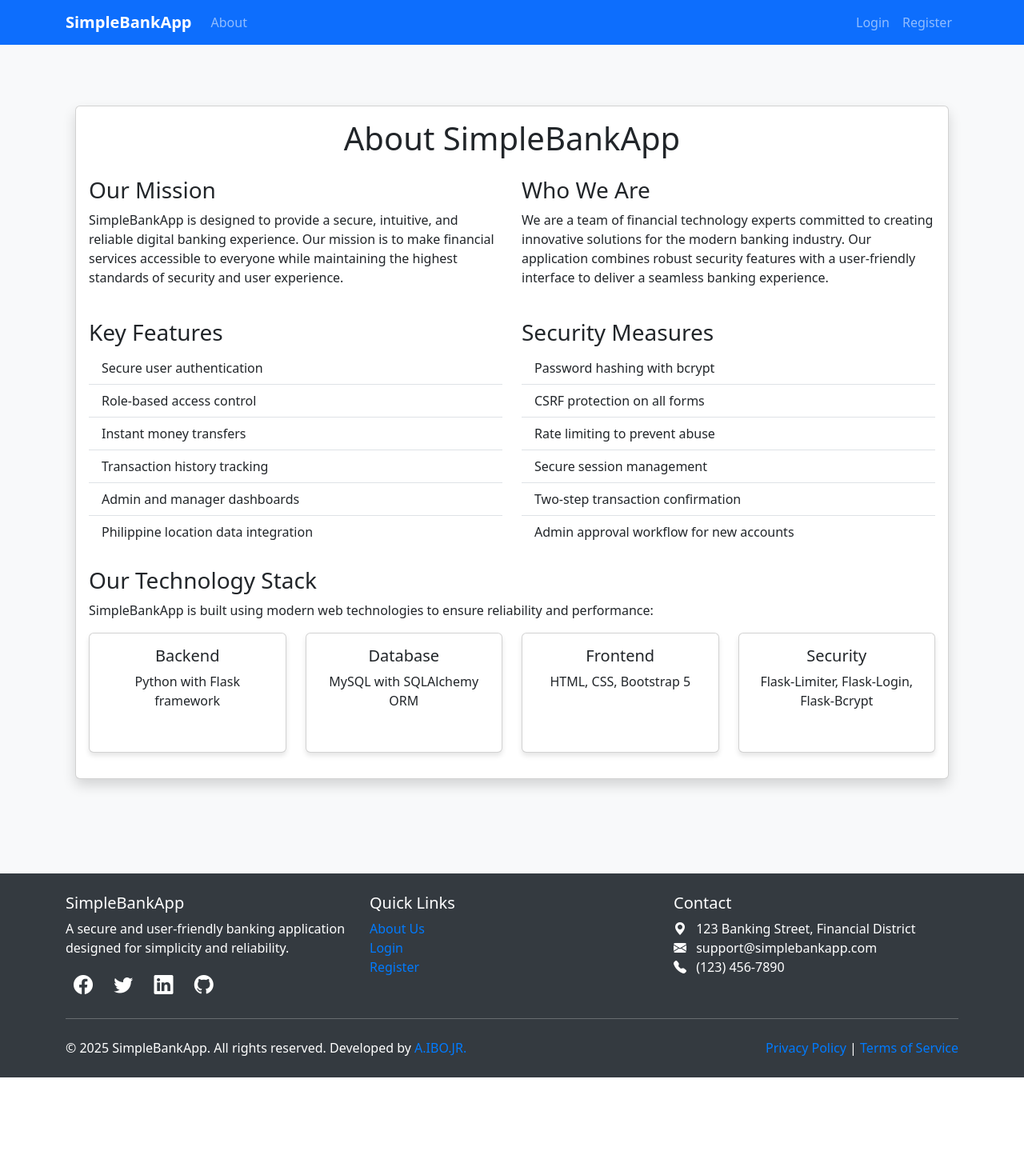
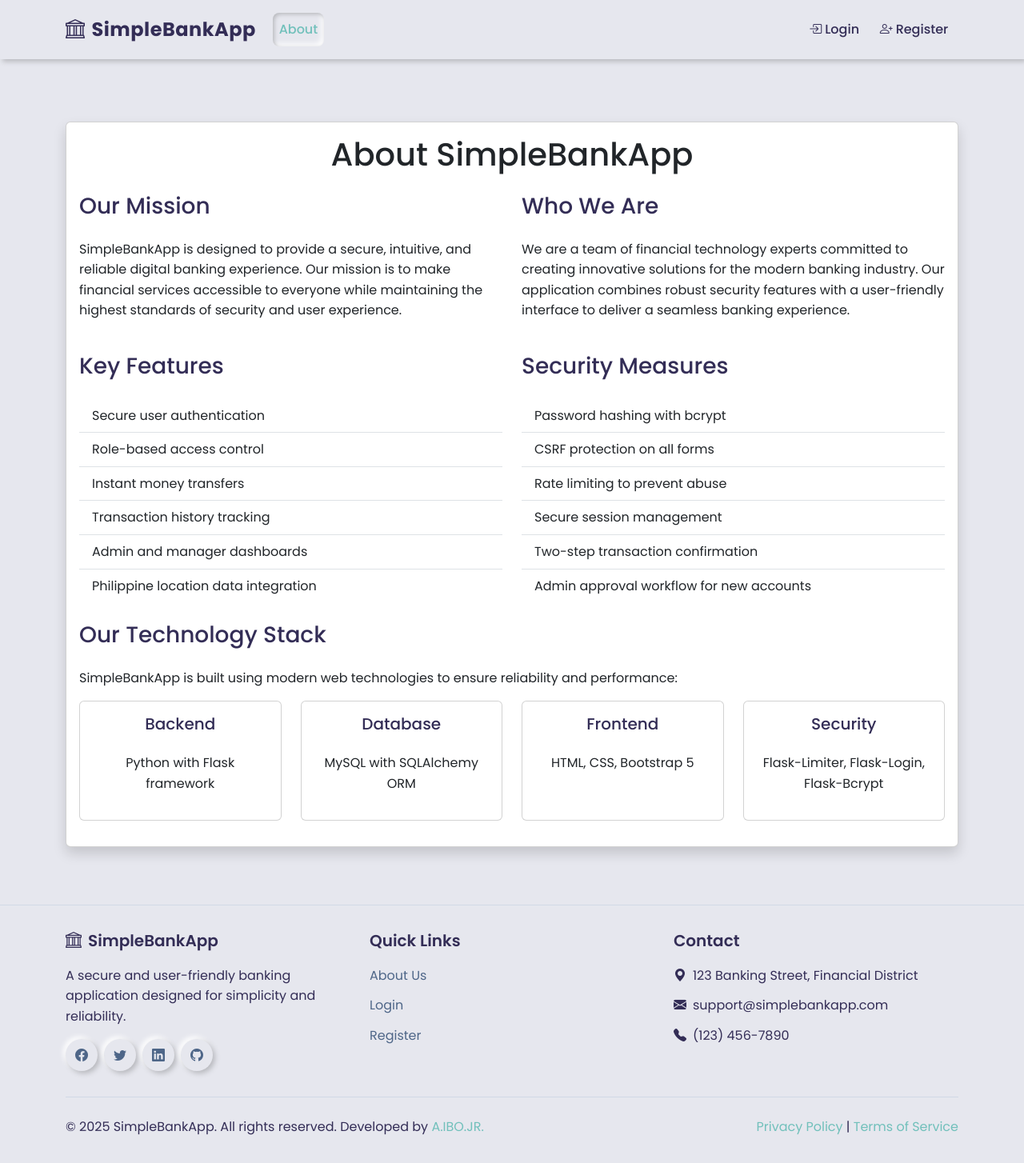
Before and after one commit to CSPC-BSCS-3B/CSEC_322_FINAL_PROJECT, a Flask app: page /about in a window 1280 px wide. Shown: the whole page at 80% size. Before the commit the page ends 1347 px from the top, so only its background shows below. Run offline with Flask 3, Linux system fonts and the light colour scheme; parts of the project's set-up code (start-up, migrations or seed data) failed here and were passed over; some libraries are stand-ins or nearby versions.

Commit message:
Initial--Revamps UI with neumorphic design and improves UX
Introduces a custom neumorphic CSS theme for a modern, visually appealing interface, replacing Bootstrap's standard look. Updates navigation, badges, alerts, and footer for better consistency and accessibility. Enhances user experience with improved iconography, dynamic nav highlighting, and a streamlined logout interaction.

```diff
--- /dev/null
+++ b/static/css/neumorphism.css
@@ -0,0 +1,260 @@
+:root {
+  /* Color Palette */
+  --neu-dark: #332D56;      /* Dark purple */
+  --neu-medium: #4E6688;    /* Blue-gray */
+  --neu-accent: #71C0BB;    /* Teal */
+  --neu-light: #E3EEB2;     /* Light yellow-green */
+
+  /* Background Color - light gray for neumorphic effects */
+  --neu-bg: #e6e7ee;
+  --neu-bg-darker: #d1d9e6;
+  --neu-bg-lighter: #f5f6fa;
+
+  /* Text Colors */
+  --neu-text-primary: var(--neu-dark);
+  --neu-text-secondary: var(--neu-medium);
+  --neu-text-accent: var(--neu-accent);
+  --neu-text-light: #7b829e;
+
+  /* Shadow Configuration */
+  --neu-shadow-small: 3px 3px 6px #b8b9be, -3px -3px 6px #ffffff;
+  --neu-shadow: 6px 6px 12px #b8b9be, -6px -6px 12px #ffffff;
+  --neu-shadow-large: 8px 8px 16px #b8b9be, -8px -8px 16px #ffffff;
+  --neu-shadow-inset: inset 2px 2px 5px #b8b9be, inset -3px -3px 7px #ffffff;
+
+  /* Border Radius */
+  --neu-radius-sm: 6px;
+  --neu-radius: 8px;
+  --neu-radius-lg: 12px;
+}
+
+/* Base Styles */
+body {
+  background-color: var(--neu-bg);
+  color: var(--neu-text-primary);
+  font-family: 'Poppins', sans-serif;
+  padding-top: 80px;
+  min-height: 100vh;
+  line-height: 1.6;
+  display: flex;          /* Add flex display */
+  flex-direction: column; /* Stack children vertically */
+}
+
+h1, h2, h3, h4, h5, h6 {
+  color: var(--neu-dark);
+  margin-bottom: 1.5rem;
+}
+
+a {
+  color: var(--neu-accent);
+  text-decoration: none;
+  transition: all 0.3s ease;
+}
+
+a:hover {
+  color: var(--neu-dark);
+}
+
+/* Neumorphic Navbar */
+.neu-navbar {
+  background-color: var(--neu-bg);
+  box-shadow: var(--neu-shadow-small);
+  padding: 0.8rem 0;
+}
+
+.neu-navbar .navbar-brand {
+  color: var(--neu-dark);
+  font-weight: 700;
+  font-size: 1.5rem;
+  letter-spacing: 0.5px;
+}
+
+.neu-navbar .nav-link {
+  color: var(--neu-text-primary) !important;
+  margin: 0 0.3rem;
+  padding: 0.5rem 1.2rem;
+  border-radius: var(--neu-radius);
+  transition: all 0.3s ease;
+  font-weight: 500;
+}
+
+.neu-navbar .nav-link:hover {
+  box-shadow: var(--neu-shadow-small);
+  color: var(--neu-accent) !important;
+}
+
+.neu-navbar .nav-link.active {
+  box-shadow: var(--neu-shadow-inset);
+  color: var(--neu-accent) !important;
+}
+
+.neu-navbar .dropdown-menu {
+  background-color: var(--neu-bg);
+  border: none;
+  border-radius: var(--neu-radius);
+  box-shadow: var(--neu-shadow);
+  padding: 0.8rem;
+}
+
+.neu-navbar .dropdown-item {
+  color: var(--neu-text-primary);
+  border-radius: var(--neu-radius-sm);
+  padding: 0.5rem 1rem;
+  transition: all 0.3s ease;
+  margin-bottom: 0.2rem;
+}
+
+.neu-navbar .dropdown-item:hover {
+  background-color: var(--neu-bg);
+  box-shadow: var(--neu-shadow-inset);
+  color: var(--neu-accent);
+}
+
+/* Neumorphic Badge */
+.neu-badge {
+  display: inline-block;
+  padding: 0.35em 0.65em;
+  font-size: 0.75em;
+  font-weight: 600;
+  line-height: 1;
+  text-align: center;
+  white-space: nowrap;
+  vertical-align: baseline;
+  border-radius: 30px;
+  color: white;
+  background-color: var(--neu-accent);
+  margin-left: 0.5rem;
+  box-shadow: 2px 2px 5px #b8b9be, -2px -2px 5px #ffffff;
+}
+
+.neu-badge-success {
+  background-color: #56c59e;
+}
+
+.neu-badge-danger {
+  background-color: #e05260;
+}
+
+.neu-badge-warning {
+  background-color: #f0bc5e;
+  color: var(--neu-dark);
+}
+
+.neu-badge-info {
+  background-color: #2684ff;
+}
+
+/* Flash Messages (Alerts) */
+.neu-alert {
+  position: relative;
+  padding: 1rem 1.5rem;
+  margin-bottom: 1rem;
+  border: none;
+  border-radius: var(--neu-radius);
+  box-shadow: var(--neu-shadow);
+  background-color: var(--neu-bg);
+}
+
+.neu-alert-success {
+  border-left: 4px solid #56c59e;
+}
+
+.neu-alert-danger {
+  border-left: 4px solid #e05260;
+}
+
+.neu-alert-warning {
+  border-left: 4px solid #f0bc5e;
+}
+
+.neu-alert-info {
+  border-left: 4px solid #2684ff;
+}
+
+/* Content Container */
+.neu-container {
+  flex: 1 0 auto;         /* Allow container to grow but not shrink */
+  padding: 1.5rem 0;      /* Reduced padding from 2rem to 1.5rem */
+  display: flex;
+  flex-direction: column;
+}
+
+/* Footer */
+.neu-footer {
+  flex-shrink: 0;         /* Prevent footer from shrinking */
+  background-color: var(--neu-bg);
+  border-top: 1px solid var(--neu-bg-darker);
+  padding: 2rem 0;
+  margin-top: auto;       /* Push to the bottom if content is short */
+}
+
+.neu-footer h5 {
+  color: var(--neu-dark);
+  font-weight: 600;
+  margin-bottom: 1.2rem;
+}
+
+.neu-footer-links {
+  list-style: none;
+  padding-left: 0;
+}
+
+.neu-footer-links li {
+  margin-bottom: 0.75rem;
+}
+
+.neu-footer-links li a {
+  color: var(--neu-text-secondary);
+  transition: color 0.3s ease;
+}
+
+.neu-footer-links li a:hover {
+  color: var(--neu-accent);
+}
+
+.neu-footer-bottom {
+  margin-top: 2rem;
+  padding-top: 1.5rem;
+  border-top: 1px solid var(--neu-bg-darker);
+}
+
+.neu-social-icon {
+  display: inline-flex;
+  align-items: center;
+  justify-content: center;
+  width: 40px;
+  height: 40px;
+  border-radius: 50%;
+  margin-right: 0.5rem;
+  color: var(--neu-text-secondary);
+  box-shadow: var(--neu-shadow-small);
+  transition: all 0.3s ease;
+}
+
+.neu-social-icon:hover {
+  color: var(--neu-accent);
+  box-shadow: var(--neu-shadow-inset);
+}
+
+/* Responsive adjustments */
+@media (max-width: 768px) {
+  .neu-navbar .nav-link {
+    margin: 0.2rem 0;
+  }
+}
+
+/* Logout Button */
+.neu-btn-logout {
+  background: none;
+  border: none;
+  color: var(--neu-text-primary);
+  padding: 0.5rem 1.2rem;
+  border-radius: var(--neu-radius);
+  transition: all 0.3s ease;
+  font-weight: 500;
+}
+
+.neu-btn-logout:hover {
+  box-shadow: var(--neu-shadow-small);
+  color: var(--neu-accent);
+}
--- a/templates/base.html
+++ b/templates/base.html
@@ -8,81 +8,21 @@
     <link href="https://cdn.jsdelivr.net/npm/bootstrap@5.3.0/dist/css/bootstrap.min.css" rel="stylesheet">
     <!-- Bootstrap Icons -->
     <link href="https://cdn.jsdelivr.net/npm/bootstrap-icons@1.10.0/font/bootstrap-icons.css" rel="stylesheet">
-    <style>
-        body {
-            padding-top: 60px;
-            background-color: #f8f9fa;
-            min-height: 100vh;
-            display: flex;
-            flex-direction: column;
-        }
-        .navbar-brand {
-            font-weight: bold;
-        }
-        .card {
-            margin-bottom: 20px;
-            box-shadow: 0 4px 6px rgba(0,0,0,0.1);
-        }
-        .transaction-item {
-            border-left: 4px solid #dee2e6;
-            padding: 10px;
-            margin-bottom: 10px;
-            background-color: white;
-        }
-        .transaction-item.sent {
-            border-left-color: #dc3545;
-        }
-        .transaction-item.received {
-            border-left-color: #28a745;
-        }
-        .balance-card {
-            background: linear-gradient(135deg, #007bff, #6610f2);
-            color: white;
-        }
-        .flash-messages {
-            margin-top: 10px;
-        }
-        .account-badge {
-            font-size: 12px;
-            padding: 3px 8px;
-            border-radius: 10px;
-            margin-left: 5px;
-        }
-        .content {
-            flex: 1 0 auto;
-        }
-        .footer {
-            flex-shrink: 0;
-            background-color: #343a40;
-            color: white;
-            padding: 25px 0;
-            margin-top: 50px;
-        }
-        .footer a {
-            color: #007bff;
-            text-decoration: none;
-        }
-        .footer a:hover {
-            color: #0056b3;
-            text-decoration: underline;
-        }
-        .social-icons {
-            font-size: 1.5rem;
-        }
-        .social-icons a {
-            margin: 0 10px;
-            color: white;
-        }
-        .social-icons a:hover {
-            color: #007bff;
-        }
-    </style>
+    <!-- Google Fonts - Poppins -->
+    <link href="https://fonts.googleapis.com/css2?family=Poppins:wght@300;400;500;600;700&display=swap" rel="stylesheet">
+    <!-- Neumorphic CSS -->
+    <link href="{{ url_for('static', filename='css/neumorphism.css') }}" rel="stylesheet">
+    {% block head %}{% endblock %}
 </head>
 <body{% if current_user.is_authenticated %} class="logged-in"{% endif %}>
-    <nav class="navbar navbar-expand-md navbar-dark bg-primary fixed-top">
+    <!-- Navbar -->
+    <nav class="navbar navbar-expand-md neu-navbar fixed-top">
         <div class="container">
-            <a class="navbar-brand" href="{{ url_for('index') }}">SimpleBankApp</a>
-            <button class="navbar-toggler" type="button" data-bs-toggle="collapse" data-bs-target="#navbarNav" aria-controls="navbarNav" aria-expanded="false" aria-label="Toggle navigation">
+            <a class="navbar-brand" href="{{ url_for('index') }}">
+                <i class="bi bi-bank me-2"></i>SimpleBankApp
+            </a>
+            <button class="navbar-toggler" type="button" data-bs-toggle="collapse" data-bs-target="#navbarNav"
+                    aria-controls="navbarNav" aria-expanded="false" aria-label="Toggle navigation">
                 <span class="navbar-toggler-icon"></span>
             </button>
             <div class="collapse navbar-collapse" id="navbarNav">
@@ -125,29 +65,36 @@
                     {% if current_user.is_authenticated %}
                     <li class="nav-item">
                         <span class="nav-link">
+                            <i class="bi bi-person-circle me-1"></i>
                             {{ current_user.username }}
                             {% if current_user.is_manager %}
-                            <span class="badge bg-danger account-badge">Manager</span>
+                            <span class="neu-badge neu-badge-danger">Manager</span>
                             {% elif current_user.is_admin %}
-                            <span class="badge bg-warning text-dark account-badge">Admin</span>
+                            <span class="neu-badge neu-badge-warning">Admin</span>
                             {% elif current_user.status == 'active' %}
-                            <span class="badge bg-success account-badge">Active</span>
+                            <span class="neu-badge neu-badge-success">Active</span>
                             {% elif current_user.status == 'deactivated' %}
-                            <span class="badge bg-danger account-badge">Deactivated</span>
+                            <span class="neu-badge neu-badge-danger">Deactivated</span>
                             {% else %}
-                            <span class="badge bg-secondary account-badge">Pending</span>
+                            <span class="neu-badge">Pending</span>
                             {% endif %}
                         </span>
                     </li>
                     <li class="nav-item">
-                        <button class="nav-link btn btn-link" type="button" id="logout-link" aria-haspopup="dialog" aria-controls="logoutConfirmationModal">Logout</button>
+                        <button class="neu-btn-logout" type="button" id="logout-link" aria-haspopup="dialog" aria-controls="logoutConfirmationModal">
+                            <i class="bi bi-box-arrow-right me-1"></i>Logout
+                        </button>
                     </li>
                     {% else %}
                     <li class="nav-item">
-                        <a class="nav-link" href="{{ url_for('login') }}">Login</a>
+                        <a class="nav-link" href="{{ url_for('login') }}">
+                            <i class="bi bi-box-arrow-in-right me-1"></i>Login
+                        </a>
                     </li>
                     <li class="nav-item">
-                        <a class="nav-link" href="{{ url_for('register') }}">Register</a>
+                        <a class="nav-link" href="{{ url_for('register') }}">
+                            <i class="bi bi-person-plus me-1"></i>Register
+                        </a>
                     </li>
                     {% endif %}
                 </ul>
@@ -155,13 +102,14 @@
         </div>
     </nav>
 
-    <div class="container mt-4 content">
+    <!-- Content Container -->
+    <div class="container neu-container">
         {% with messages = get_flashed_messages(with_categories=true) %}
         {% if messages %}
         <div class="flash-messages">
             {% for category, message in messages %}
-                {% set alert_class = "alert-" + category if category in ['success', 'info', 'warning', 'danger'] else "alert-info" %}
-                <div class="alert {{ alert_class }} alert-dismissible fade show" role="alert">
+                {% set alert_class = "neu-alert-" + category if category in ['success', 'info', 'warning', 'danger'] else "neu-alert-info" %}
+                <div class="neu-alert {{ alert_class }} alert-dismissible fade show" role="alert">
                     {{ message }}
                     <button type="button" class="btn-close" data-bs-dismiss="alert" aria-label="Close"></button>
                 </div>
@@ -174,22 +122,22 @@
     </div>
 
     <!-- Footer -->
-    <footer class="footer">
+    <footer class="neu-footer">
         <div class="container">
             <div class="row">
                 <div class="col-md-4 mb-4 mb-md-0">
-                    <h5>SimpleBankApp</h5>
+                    <h5><i class="bi bi-bank me-2"></i>SimpleBankApp</h5>
                     <p class="mb-3">A secure and user-friendly banking application designed for simplicity and reliability.</p>
-                    <div class="social-icons">
-                        <a href="#"><i class="bi bi-facebook"></i></a>
-                        <a href="#"><i class="bi bi-twitter"></i></a>
-                        <a href="#"><i class="bi bi-linkedin"></i></a>
-                        <a href="#"><i class="bi bi-github"></i></a>
+                    <div class="d-flex">
+                        <a href="#" class="neu-social-icon"><i class="bi bi-facebook"></i></a>
+                        <a href="#" class="neu-social-icon"><i class="bi bi-twitter"></i></a>
+                        <a href="#" class="neu-social-icon"><i class="bi bi-linkedin"></i></a>
+                        <a href="#" class="neu-social-icon"><i class="bi bi-github"></i></a>
                     </div>
                 </div>
                 <div class="col-md-4 mb-4 mb-md-0">
                     <h5>Quick Links</h5>
-                    <ul class="list-unstyled">
+                    <ul class="neu-footer-links">
                         <li><a href="{{ url_for('about') }}">About Us</a></li>
                         {% if current_user.is_authenticated %}
                         <li><a href="{{ url_for('account') }}">My Account</a></li>
@@ -202,14 +150,14 @@
                 </div>
                 <div class="col-md-4">
                     <h5>Contact</h5>
-                    <ul class="list-unstyled">
-                        <li><i class="bi bi-geo-alt-fill me-2"></i> 123 Banking Street, Financial District</li>
-                        <li><i class="bi bi-envelope-fill me-2"></i> support@simplebankapp.com</li>
-                        <li><i class="bi bi-telephone-fill me-2"></i> (123) 456-7890</li>
+                    <ul class="neu-footer-links">
+                        <li><i class="bi bi-geo-alt-fill me-2"></i>123 Banking Street, Financial District</li>
+                        <li><i class="bi bi-envelope-fill me-2"></i>support@simplebankapp.com</li>
+                        <li><i class="bi bi-telephone-fill me-2"></i>(123) 456-7890</li>
                     </ul>
                 </div>
             </div>
-            <hr class="mt-4 mb-4">
+            <div class="neu-footer-bottom">
                 <div class="row">
                     <div class="col-md-6 mb-3 mb-md-0">
                         <p class="mb-0">&copy; {{ current_year }} SimpleBankApp. All rights reserved. Developed by <a href="https://github.com/lanlanjr" target="_blank">A.IBO.JR.</a></p>
@@ -219,6 +167,7 @@
                             <a href="#">Privacy Policy</a> |
                             <a href="#">Terms of Service</a>
                         </p>
+                    </div>
                 </div>
             </div>
         </div>
@@ -247,7 +196,36 @@
     <script src="https://cdn.jsdelivr.net/npm/bootstrap@5.3.0/dist/js/bootstrap.bundle.min.js"></script>
 
     <!-- Application-specific JavaScript -->
-    <script src="{{ url_for('static', filename='js/logout-confirmation.js') }}"></script>
+    <script>
+        document.addEventListener('DOMContentLoaded', function() {
+            // Logout confirmation
+            const logoutLink = document.getElementById('logout-link');
+            if (logoutLink) {
+                logoutLink.addEventListener('click', function(event) {
+                    event.preventDefault();
+                    const logoutModal = new bootstrap.Modal(document.getElementById('logoutConfirmationModal'));
+                    logoutModal.show();
+                });
+            }
+
+            // Set active nav link based on current URL
+            const currentLocation = window.location.pathname;
+            const navLinks = document.querySelectorAll('.nav-link');
+            const menuItems = document.querySelectorAll('.dropdown-item');
+
+            navLinks.forEach(link => {
+                if (link.getAttribute('href') === currentLocation) {
+                    link.classList.add('active');
+                }
+            });
+
+            menuItems.forEach(item => {
+                if (item.getAttribute('href') === currentLocation) {
+                    item.parentElement.parentElement.previousElementSibling.classList.add('active');
+                }
+            });
+        });
+    </script>
 
     {% block scripts %}{% endblock %}
 </body>
```
Lines whose indentation alone changed are shown as unchanged.
